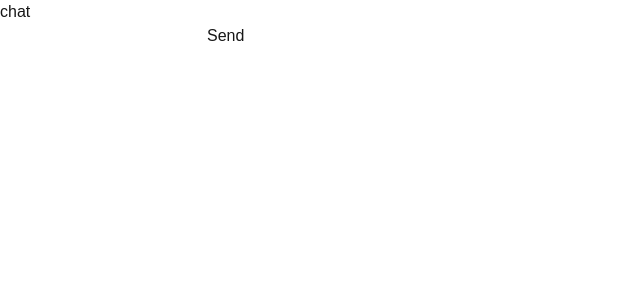
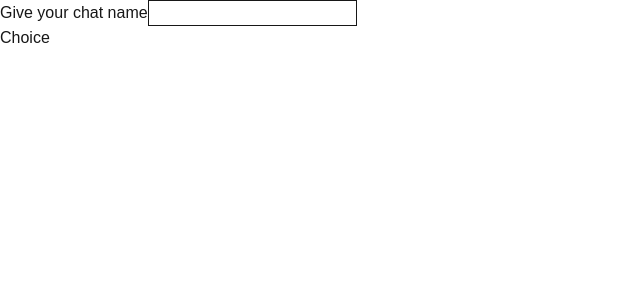
Before and after one commit to DovCaio/chat_frontend, a Next.js app: page / in a window 1280 px wide. Shown: the top 300 px of the page, without its empty margins (0-640 px from the left). Built offline with nearby package versions, Linux system fonts and the light colour scheme.

Commit message:
feat: make the user name functinability

```diff
--- /dev/null
+++ b/app/chat/page.tsx
@@ -0,0 +1,5 @@
+import { ChatContainer } from "@/components/chat/ChatContainer";
+
+export default function Chat() {
+  return <ChatContainer />;
+}
--- a/app/page.tsx
+++ b/app/page.tsx
@@ -1,6 +1,5 @@
-import { ChatContainer } from "@/components/chat/ChatContainer";
-import Image from "next/image";
+import { UserNameSelection } from "@/components/user/UserNameSelection";
 
 export default function Home() {
-  return <ChatContainer />;
+  return <UserNameSelection />;
 }
--- /dev/null
+++ b/components/user/UserNameSelection.tsx
@@ -0,0 +1,26 @@
+"use client";
+
+export const UserNameSelection = () => {
+  const handleSubmit = (e: React.SubmitEvent<HTMLFormElement>) => {
+    e.preventDefault();
+
+    const formData = e.currentTarget;
+
+    const user = formData.user.value;
+
+    console.log(user);
+  };
+
+  return (
+    <div>
+      <form onSubmit={handleSubmit}>
+        <div>
+          <label htmlFor="username">Give your chat name</label>
+          <input type="text" id="user" className="border" />
+        </div>
+
+        <button type="submit">Choice</button>
+      </form>
+    </div>
+  );
+};
```
